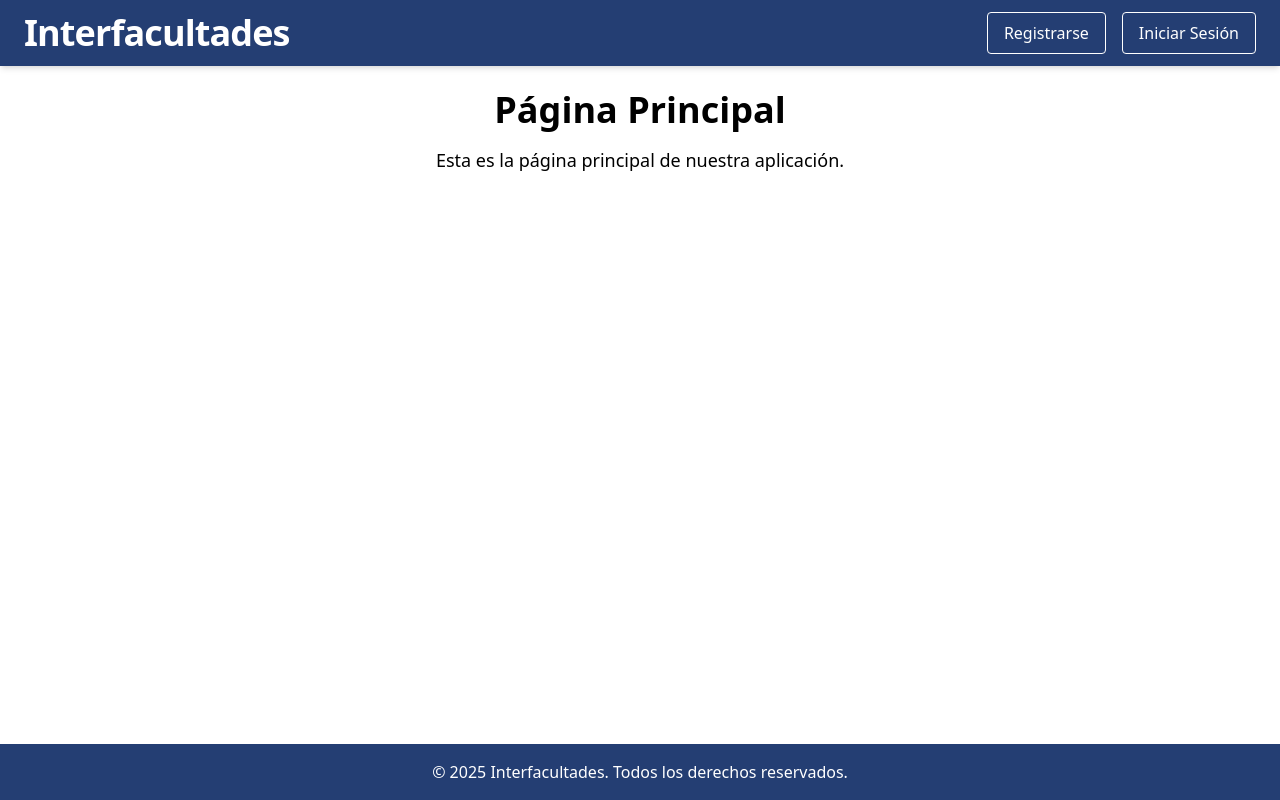
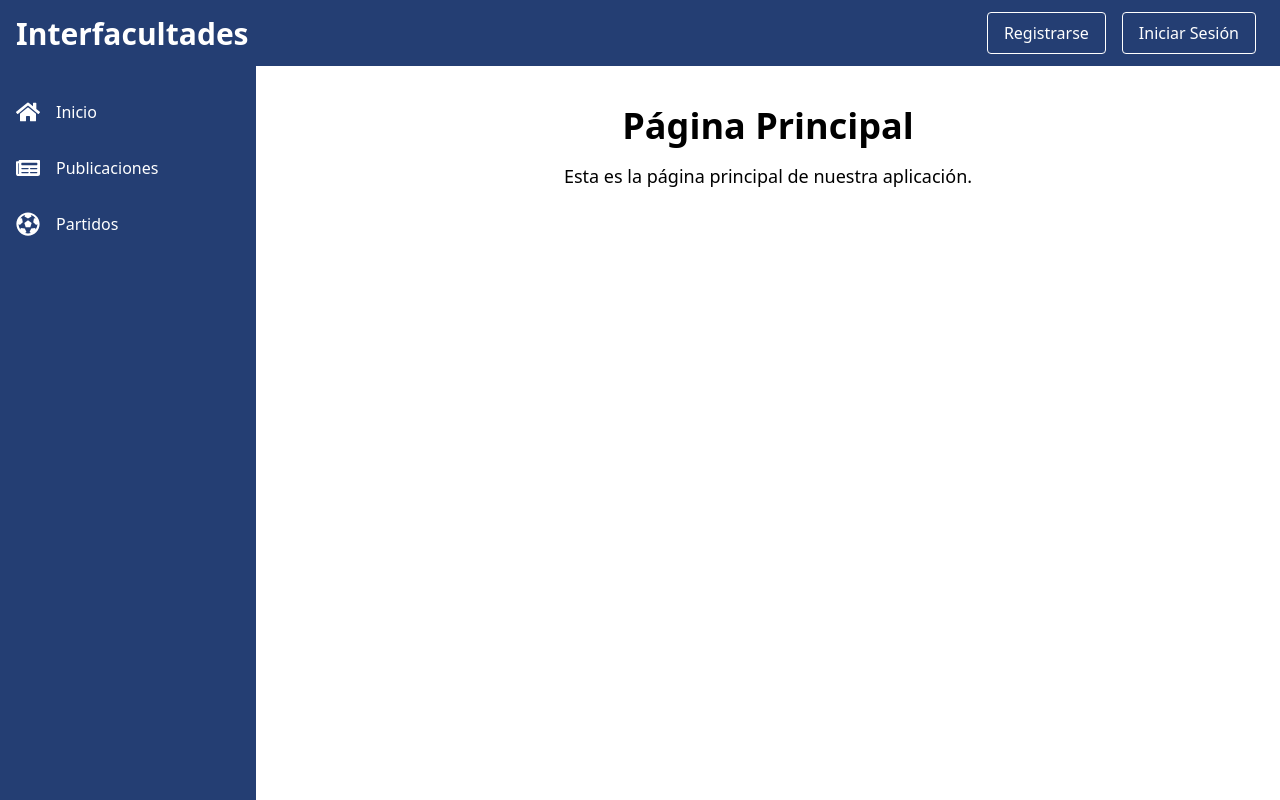
Before and after one commit to JuanF368/TPFinal-interfacultades, a React (Vite) app in the folder interfacultades/: page / in a window 1280 px wide. Shown: the top 800 px of the page. Built offline with nearby package versions, Linux system fonts and the light colour scheme.

Commit message:
Menu izquierdo y mensaje de log out

```diff
--- a/interfacultades/package.json
+++ b/interfacultades/package.json
@@ -14,6 +14,7 @@
     "axios": "^1.12.2",
     "react": "^19.1.1",
     "react-dom": "^19.1.1",
+    "react-icons": "^5.5.0",
     "react-router": "^7.9.1",
     "tailwindcss": "^4.1.13"
   },
--- a/interfacultades/src/App.jsx
+++ b/interfacultades/src/App.jsx
@@ -6,6 +6,10 @@ import { ROUTES } from './const/routes';
 import Home from './Pages/Home';
 import Register from './Pages/Register';
 import Login from './Pages/Login';
+import Publicaciones from './Pages/Publicaciones';
+import Partidos from './Pages/Partidos';
+import MainLayout from './layouts/MainLayout';
+import AuthLayout from './layouts/AuthLayout';
 import './App.css'
 
 function App() {
@@ -14,10 +18,16 @@ function App() {
   return (
     <BrowserRouter>
       <Routes>
-        <Route path={ROUTES.home} element={<Home />} />
+        <Route element={<AuthLayout/>}>
         <Route path={ROUTES.register} element={<Register />} />
 
          <Route path={ROUTES.login} element={<Login />} />
+        </Route>
+        <Route element={<MainLayout/>}>
+        <Route path={ROUTES.home} element={<Home />} />
+        <Route path={ROUTES.publicaciones} element={<Publicaciones />} />
+        <Route path={ROUTES.partidos} element={<Partidos />} />
+        </Route>
       </Routes>
     </BrowserRouter>
 
--- a/interfacultades/src/Pages/Home.jsx
+++ b/interfacultades/src/Pages/Home.jsx
@@ -32,7 +32,6 @@ const Home = () => {
 
   return (
     <div className='flex flex-col min-h-screen'>
-      <Header />
       {mensaje && (
           <div className={`mb-4 bg-green-100 text-green-800 px-4 py-2 rounded shadow transition-opacity duration-300 ${visible ? 'opacity-100' : 'opacity-0'}`}>
             {mensaje}
@@ -42,7 +41,6 @@ const Home = () => {
         <h1 className="text-4xl font-bold">Página Principal</h1>
         <p className="mt-4 text-lg">Esta es la página principal de nuestra aplicación.</p>
       </main>
-      <Footer />
     </div>
   );
 }
--- /dev/null
+++ b/interfacultades/src/Pages/Partidos.jsx
@@ -0,0 +1,7 @@
+import React from "react";
+
+const Partidos = () => {
+    return <h1> Partidos </h1>
+};
+
+export default Partidos;
--- /dev/null
+++ b/interfacultades/src/Pages/Publicaciones.jsx
@@ -0,0 +1,7 @@
+import React from "react";
+
+const Publicaciones = () => {
+    return <h1> Publicaciones </h1>
+};
+
+export default Publicaciones;
--- a/interfacultades/src/components/Footer.jsx
+++ b/interfacultades/src/components/Footer.jsx
@@ -1,6 +1,6 @@
 const Footer = () => {
     return (
-        <footer className="bg-[#243E73] text-white py-4 mt-8">
+        <footer className="bg-[#182746] text-white py-4 ">
             <div className="max-w-7xl mx-auto text-center">
                 <p>&copy; {new Date().getFullYear()} Interfacultades. Todos los derechos reservados.</p>
             </div>
--- a/interfacultades/src/components/Header.jsx
+++ b/interfacultades/src/components/Header.jsx
@@ -1,9 +1,12 @@
 import React, { useEffect, useState } from "react";
-import Title from "./Title";
 import Button from "./Button";
+import { FaSignOutAlt, FaUserCircle } from "react-icons/fa";
+import { useNavigate } from "react-router";
 
 const Header = () => {
     const [estaLogueado, setEstaLogueado] = useState(false);
+    const [mostrarConfirmacion, setMostrarConfirmacion] = useState(false);
+    const navigate = useNavigate();
 
     useEffect(() => {
         const token = localStorage.getItem('token');
@@ -13,13 +16,15 @@ const Header = () => {
     const handleLogout = () => {
         localStorage.removeItem('token');
         setEstaLogueado(false);
+        setMostrarConfirmacion(false);
+        navigate("/");
     };
 
     return(
-        <header className="sticky top-0 left-0 right-0 bg-[#243E73] z-50 shadow-md">
-            <div className="max-w-7xl mx-auto flex justify-between items-center px-6 py-3">
-                <Title text="Interfacultades"/>
-                <div className="flex space-x-4">
+        <header className="sticky top-0 left-0 right-0 bg-[#243E73] z-50 ">
+            <div className="max-w-7xl mx-auto flex items-center px-6 py-3">
+
+                <div className="flex space-x-4 items-center ml-auto">
                     {!estaLogueado ? (
                         <>
                             <Button text = "Registrarse" url="/register" />
@@ -27,16 +32,37 @@ const Header = () => {
                         </>
                     ) : (
                         <>
+                         {/*<FaUserCircle size={28} className="text-white cursor-pointer" /> */}
                         <button
-                            onClick={handleLogout}
-                            className="border border-[red] hover:bg-[#8f3554] text-white px-4 py-2 rounded cursor-pointer"
+                            onClick={() => setMostrarConfirmacion(true)}
+                            className="text-white hover:text-red-500"
+                            title="Cerrar Sesión"
                         >
-                            Cerrar Sesión
+                            <FaSignOutAlt size={24} />
                         </button>
                         </>
                     )}
                 </div>
             </div>
+            {mostrarConfirmacion && (
+            <div className="fixed inset-0 flex items-center justify-center bg-[rgba(128,128,128,0.5)] z-50">
+                <div className="bg-white rounded-xl shadow-lg p-6 w-80 text-center">
+                <h2 className="text-lg font-semibold mb-4">
+                    ¿Seguro que quiere cerrar sesion?
+                </h2>
+                <div className="flex justify-center gap-4">
+                    <button onClick={handleLogout}
+                    className="bg-red-600 text-white px-4 py-2 rounded-lg hover:bg-red-700">
+                    Si, salir
+                    </button>
+                    <button onClick={() => setMostrarConfirmacion(false)}
+                    className="bg-gray-300 text-gray-800 px-4 py-2 rounded-lg hover:bg-gray-400" >
+                    Cancelar
+                    </button>
+                </div>
+                </div>
+            </div>
+            )}
 
         </header>
 
--- /dev/null
+++ b/interfacultades/src/components/SideBar.jsx
@@ -0,0 +1,51 @@
+import React, { useState }  from "react";
+import { useNavigate } from "react-router";
+import { FaHome, FaFutbol, FaBars, FaNewspaper} from 'react-icons/fa';
+import { IoCloseSharp } from 'react-icons/io5';
+const SideBar = () => {
+    const [abierto, setAbierto] = useState(false);
+    const navigate = useNavigate();
+
+    const irAPagina = (path) => {
+        navigate(path);
+    };
+
+    return (
+        <div className="flex">
+            <div className={` top-0 left-0 md:w-64 bg-[#243E73] transition-width duration-300 text-white
+                ${abierto ? "w-64" : "w-20"}
+                `}>
+                <div className="flex justify-between items-center p-4">
+                    <h2 className={`text-3xl font-bold  md:block ${abierto ? "block" : "hidden"}`}> Interfacultades </h2>
+                    <button className="block md:hidden " onClick={()=> setAbierto(!abierto) }>
+                        { abierto ? <IoCloseSharp size={24} /> : <FaBars size={24}/> }
+                    </button>
+                </div>
+                <nav className="mt-4">
+                    <ul>
+                        <li onClick={() => irAPagina('/')}className="flex items-center p-4 hover:bg-[#2b4c8e] cursor-pointer">
+                            <FaHome size={24}/>
+                            <span className={`ml-4 md:block ${abierto ? "block" : "hidden"}`}>
+                                Inicio
+                            </span>
+                        </li>
+                         <li onClick={() => irAPagina("/publicaciones")} className="flex items-center p-4 hover:bg-[#2b4c8e] cursor-pointer">
+                            <FaNewspaper size={24}/>
+                            <span className={`ml-4 md:block ${abierto ? "block" : "hidden"}`}>
+                                Publicaciones
+                            </span>
+                        </li>
+                         <li onClick={() => irAPagina("/partidos")} className="flex items-center p-4 hover:bg-[#2b4c8e] cursor-pointer">
+                            <FaFutbol size={24}/>
+                            <span className={`ml-4 md:block ${abierto ? "block" : "hidden"}`}>
+                                Partidos
+                            </span>
+                        </li>
+                    </ul>
+                </nav>
+            </div>
+        </div>
+    );
+};
+
+export default SideBar;
--- a/interfacultades/src/const/routes.js
+++ b/interfacultades/src/const/routes.js
@@ -1,5 +1,7 @@
 export const ROUTES = {
     home: "/",
     register: "/register",
-    login: "/login"
+    login: "/login",
+    publicaciones: "/publicaciones",
+    partidos: "/partidos"
 };
--- /dev/null
+++ b/interfacultades/src/layouts/AuthLayout.jsx
@@ -0,0 +1,11 @@
+import { Outlet } from 'react-router';
+
+const AuthLayout = () => {
+  return (
+    <div>
+      <Outlet />
+    </div>
+  );
+};
+
+export default AuthLayout;
--- /dev/null
+++ b/interfacultades/src/layouts/MainLayout.jsx
@@ -0,0 +1,23 @@
+import SideBar from '../components/SideBar';
+import Header from '../components/Header';
+import Footer from '../components/Footer';
+import { Outlet } from 'react-router';
+
+const MainLayout = () => {
+  return (
+     <div className="min-h-screen flex flex-col">
+      <div className="flex flex-1">
+        <SideBar />
+        <div className="flex-1 flex flex-col">
+          <Header />
+          <main className="flex-grow p-4">
+            <Outlet />
+          </main>
+        </div>
+      </div>
+      <Footer />
+    </div>
+  );
+};
+
+export default MainLayout;
```
Also changed, not shown: 1 other file (tests, documents, lock files or other folders).
